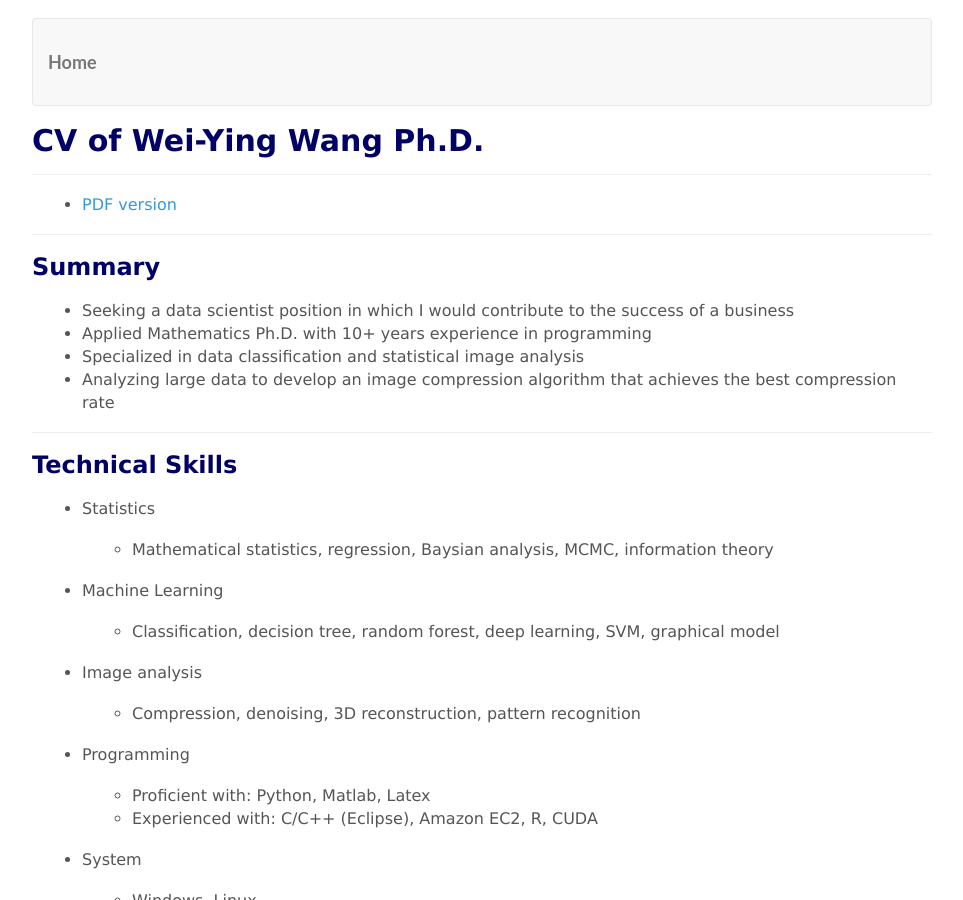
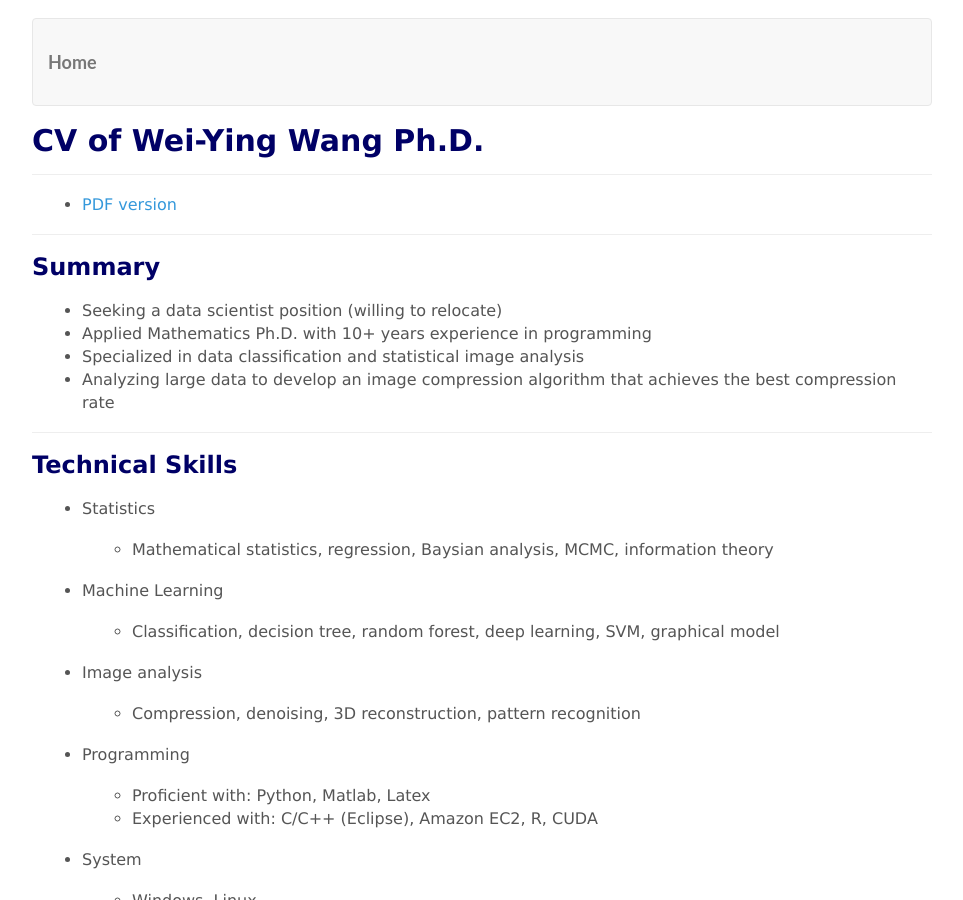
Before and after one commit to wayinone/wayinone.github.io, a Jekyll site: the page built from Resume.md, in a window 1280 px wide and 900 px high. Shown: the whole window, without its empty margins (158-1121 px from the left). Built offline with Jekyll 4.4.1, drawn with Linux system fonts in a browser that asks for light colours.

Commit message:
relocate

```diff
--- a/Resume.md
+++ b/Resume.md
@@ -12,7 +12,7 @@ permalink: /Resume
 
 ---
 ## Summary ##
-* Seeking a data scientist position in which I would contribute to the success of a business
+* Seeking a data scientist position (willing to relocate)
 * Applied Mathematics Ph.D. with 10+ years experience in programming
 * Specialized in data classification and statistical image analysis
 * Analyzing large data to develop an image compression algorithm that achieves the best compression rate
--- a/_includes/about.html
+++ b/_includes/about.html
@@ -5,7 +5,7 @@
               <br/><br/>
               <h2>About Me</h2>
               <br/>
-                <p>I am a postdoc in <a href="https://www.brown.edu/">Brown University</a> now and seeking a data scientist position in Fall 2017.</p>
+                <p>I am a postdoc in <a href="https://www.brown.edu/">Brown University</a> now and seeking a data scientist position in Fall 2017 (willing to relocate).</p>
 				<p>I got a Ph.D. from  <a href="https://www.brown.edu/academics/applied-mathematics/"> Applied Mathematics in Brown University</a>;
 				my adviser is Prof. <a href="http://www.dam.brown.edu/people/geman/">Stuart Geman</a>.</p>
                 <p>I enjoy working with various problems about on images: compression, recognition, denoising, etc.</p>
```
